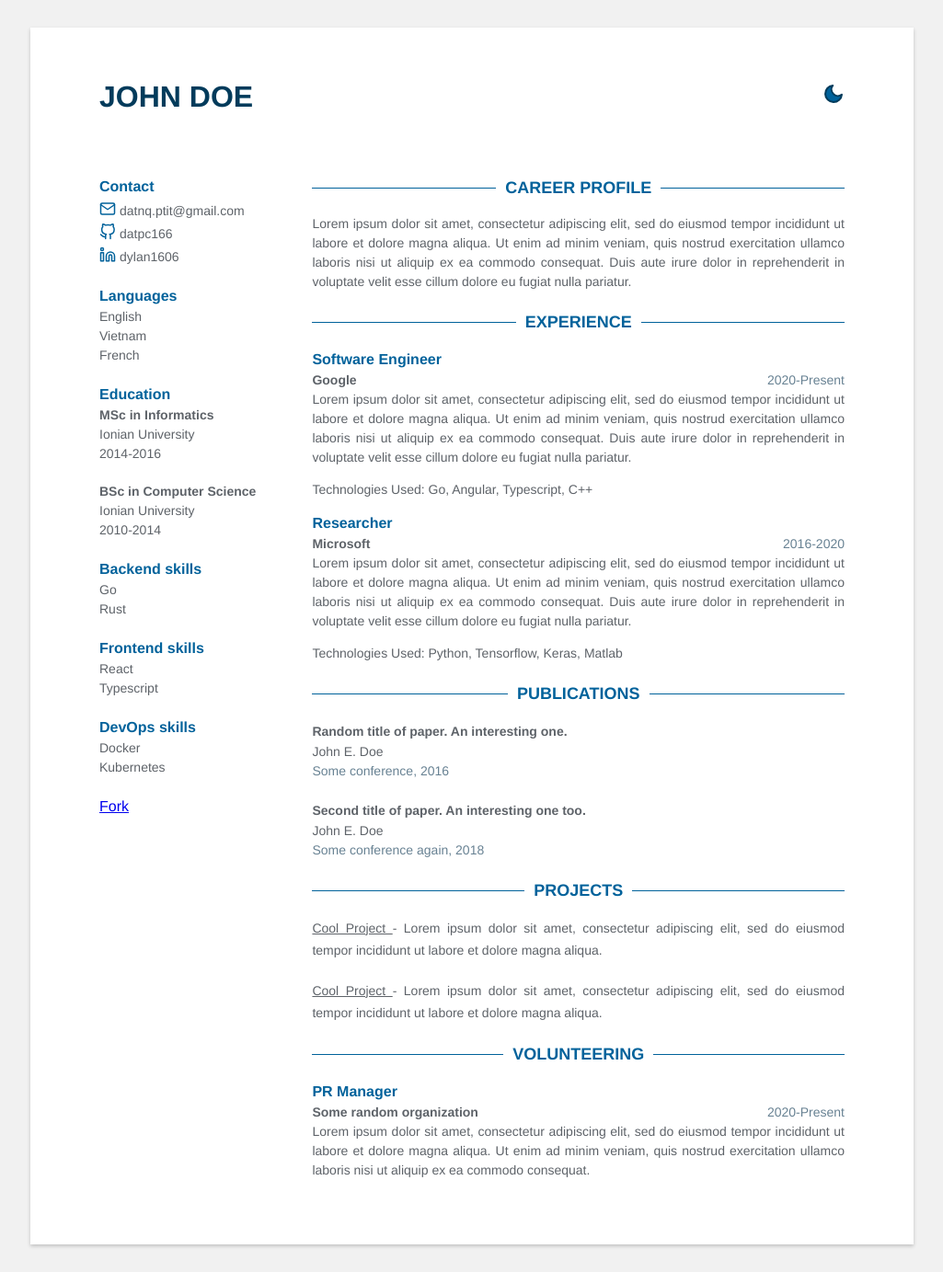
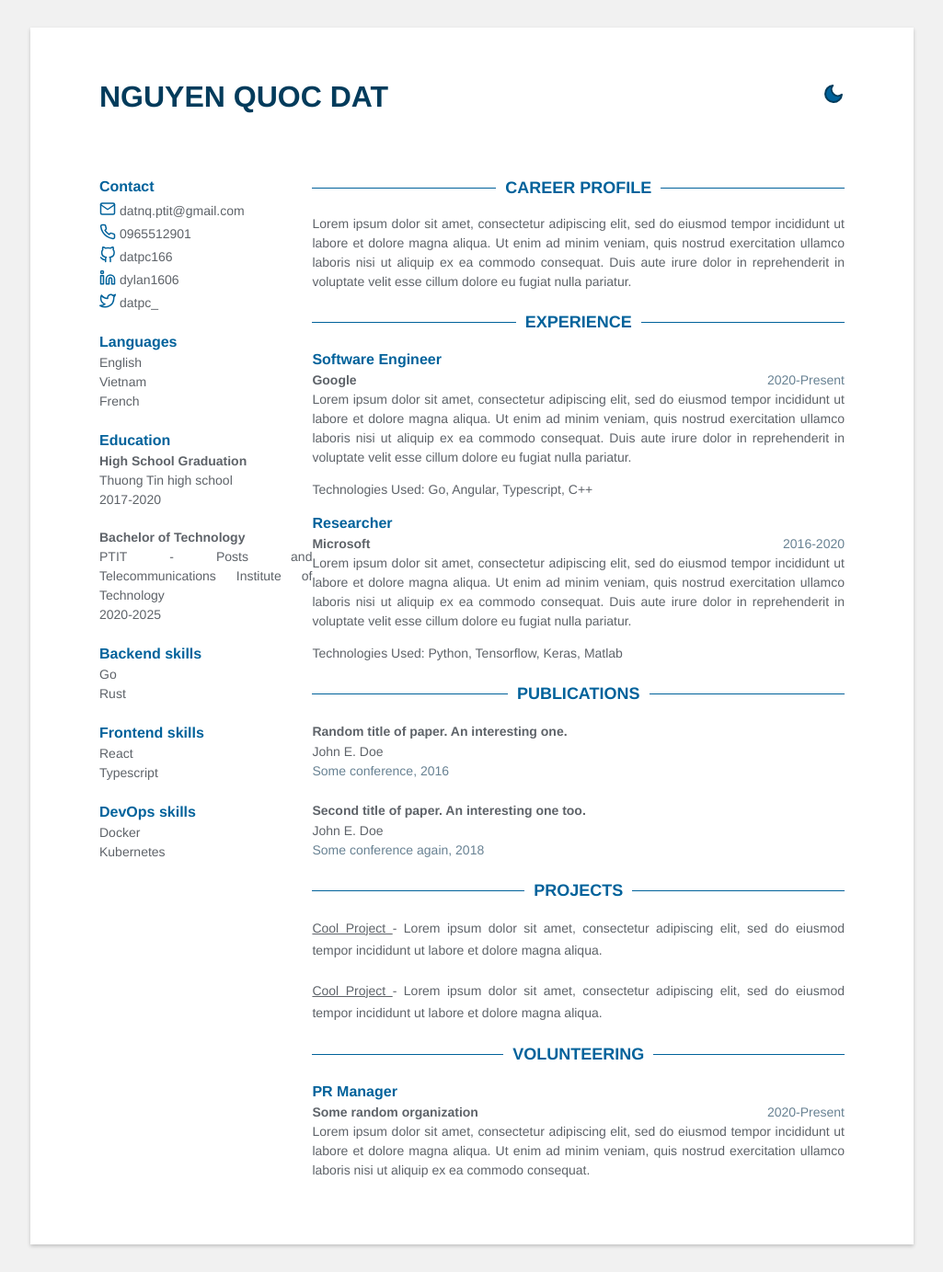
Before and after one commit to datpc166/my_cv, a Jekyll site: the page built from index.html, in a window 1280 px wide. Shown: the whole page at 92% size, without its empty margins (127-1152 px from the left). Built offline with Jekyll 4.4.1, drawn with Linux system fonts in a browser that asks for light colours.

Commit message:
update commit

```diff
--- a/_data/data.yml
+++ b/_data/data.yml
@@ -1,15 +1,15 @@
-name: John Doe
+name: Nguyen Quoc Dat
 support_dark_mode: true
-fork: true
+fork: false
 
 # Sidebar
 contact:
   email: datnq.ptit@gmail.com
   github: datpc166
   linkedin: dylan1606
-  phone:
+  phone: 0965512901
   gitlab:
-  twitter:
+  twitter: datpc_
 
 languages:
   - idiom: English
@@ -17,13 +17,13 @@ languages:
   - idiom: French
 
 education:
-  - degree: MSc in Informatics
-    time: 2014-2016
-    university: Ionian University
+  - degree: High School Graduation
+    time: 2017-2020
+    university: Thuong Tin high school
 
-  - degree: BSc in Computer Science
-    time: 2010-2014
-    university: Ionian University
+  - degree: Bachelor of Technology
+    time: 2020-2025
+    university: PTIT - Posts and Telecommunications Institute of Technology
 
 skills:
   - category: Backend
```
